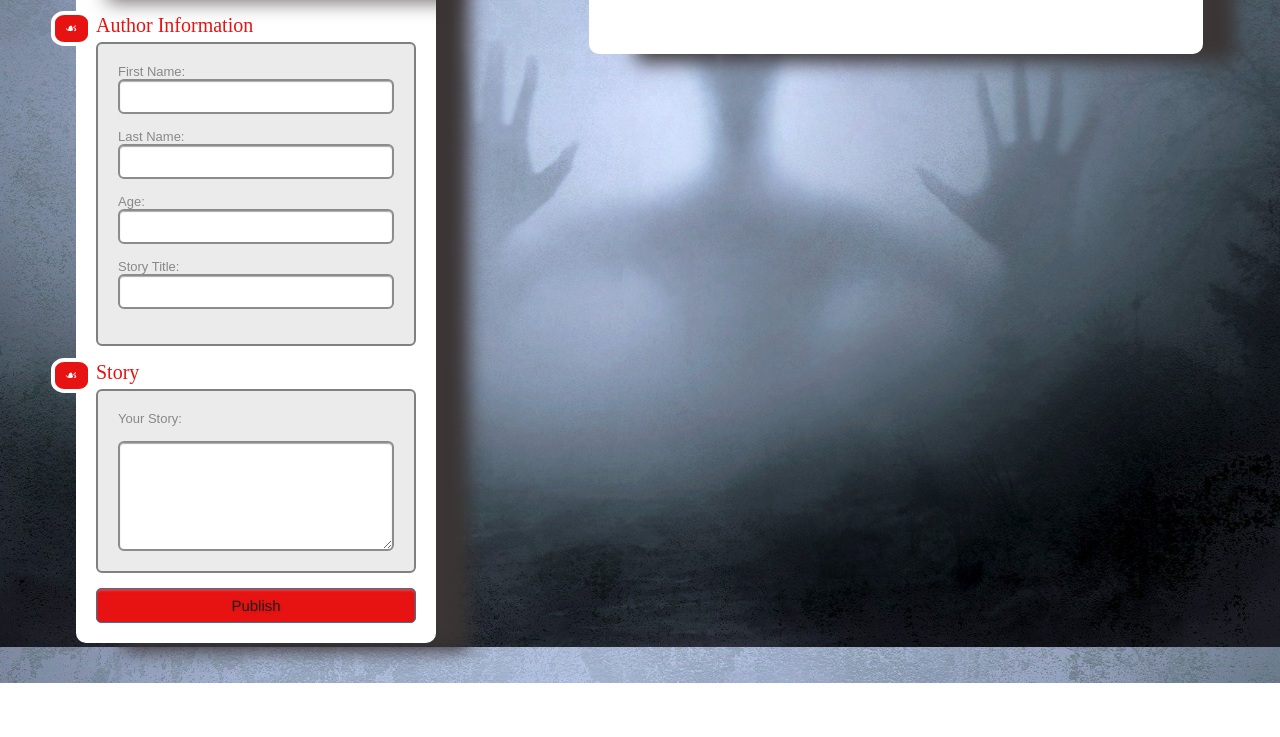
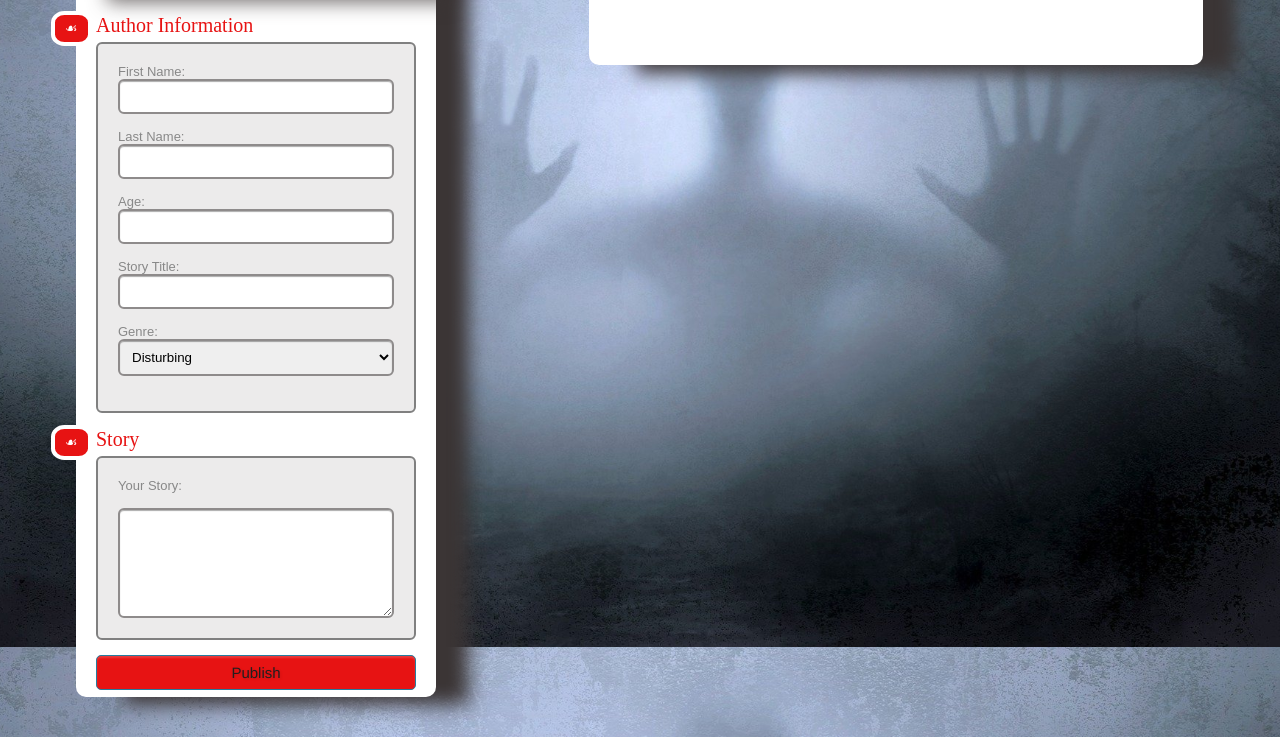
Before and after one commit to justBeroe/ScaryProject, a plain HTML site: page index.html in a window 1280 px wide. Shown: the part 153-890 px from the top of the page. Before the commit the page ends 836 px from the top, so only its background shows below. Drawn offline with Linux system fonts and the light colour scheme.

Commit message:
fix 2 and 3

```diff
--- a/index.html
+++ b/index.html
@@ -31,6 +31,17 @@
           <label>Story Title:
             <input type="text" id="story-title" name="field5" />
           </label>
+          <label>Genre:
+            <select name="field4" id="genre">
+              <option value="Disturbing">Disturbing</option>
+              <option value="Psychological">Psychological</option>
+              <option value="Killer">Killer</option>
+              <option value="Monsters">Monsters</option>
+              <option value="Paranormal">Paranormal</option>
+            </select>
+
+
+          </label>
         </div>
 
         <div class="section"><span>&#9753</span>
```
